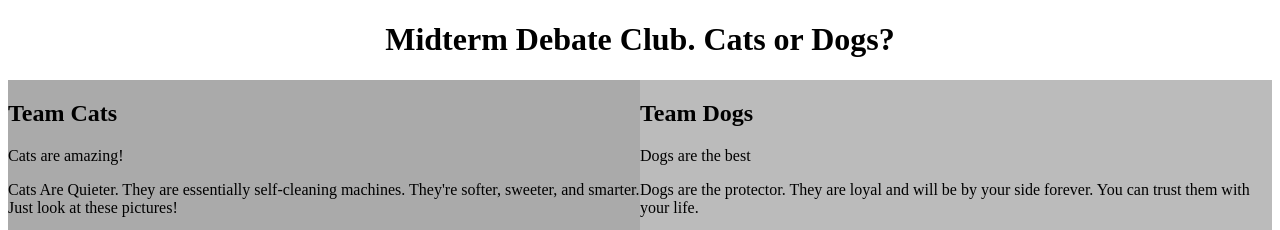
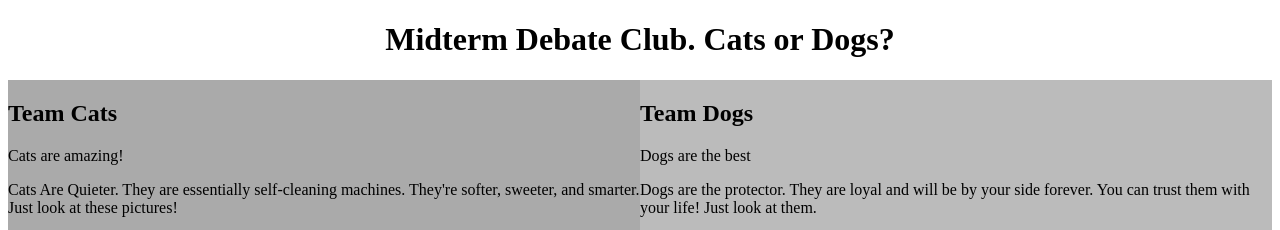
Before and after one commit to kwenox25/k_dahilan_a_gesalan_debateclub, a plain HTML site: page index.html in a window 1280 px wide. Shown: the top 230 px of the page. Drawn offline with Linux system fonts and the light colour scheme.

Commit message:
team dogs
added more text

```diff
--- a/index.html
+++ b/index.html
@@ -21,7 +21,7 @@
         <div class="columnright">
             <h2>Team Dogs</h2>
             <p>Dogs are the best</p>
-            <p>Dogs are the protector. They are loyal and will be by your side forever. You can trust them with your life.</p>
+            <p>Dogs are the protector. They are loyal and will be by your side forever. You can trust them with your life! Just look at them.</p>
             <img src="images/goldendog.jpg"><br>
             <img src="images/twodogs.jpg">
           </div>
```
